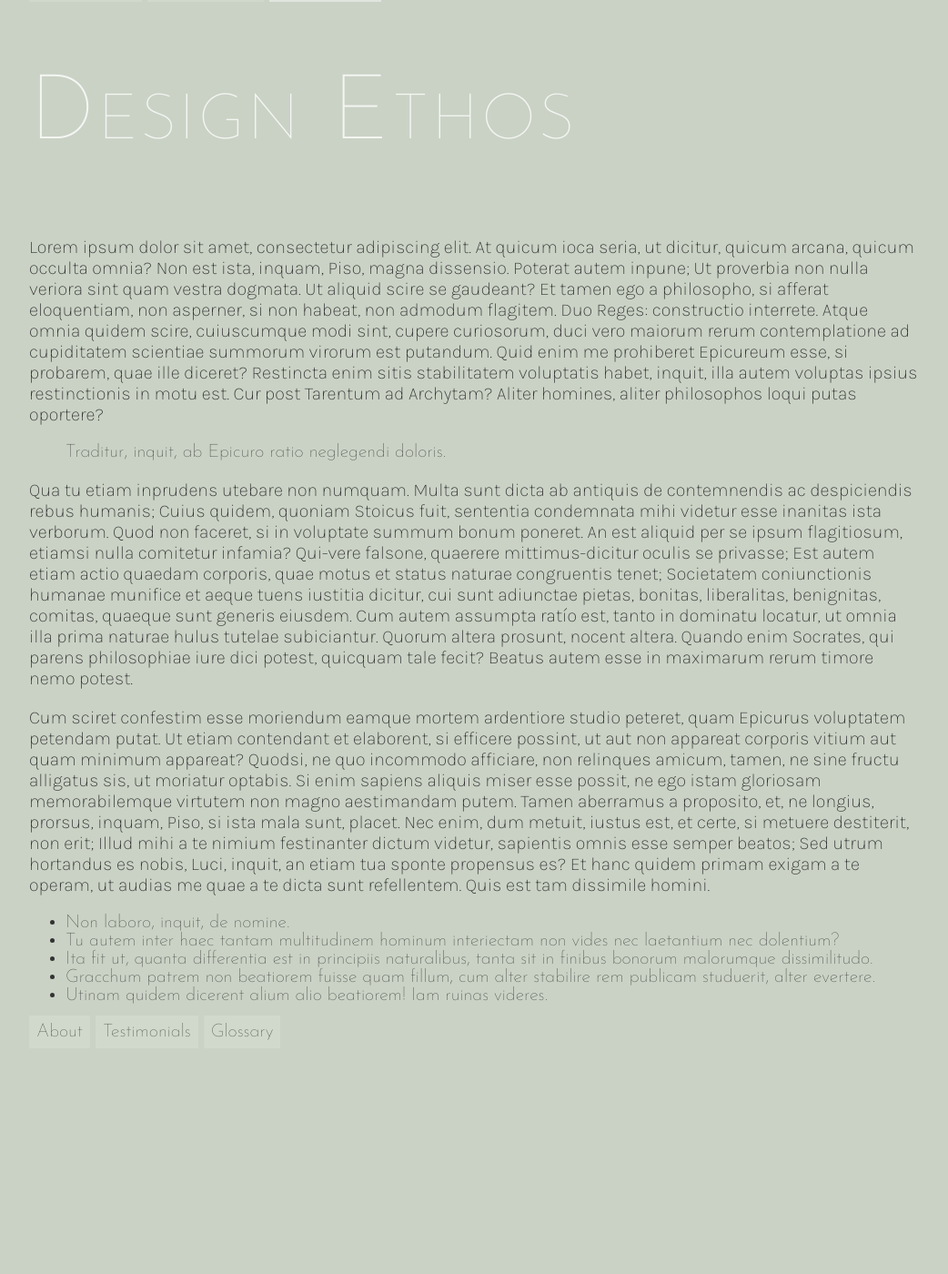
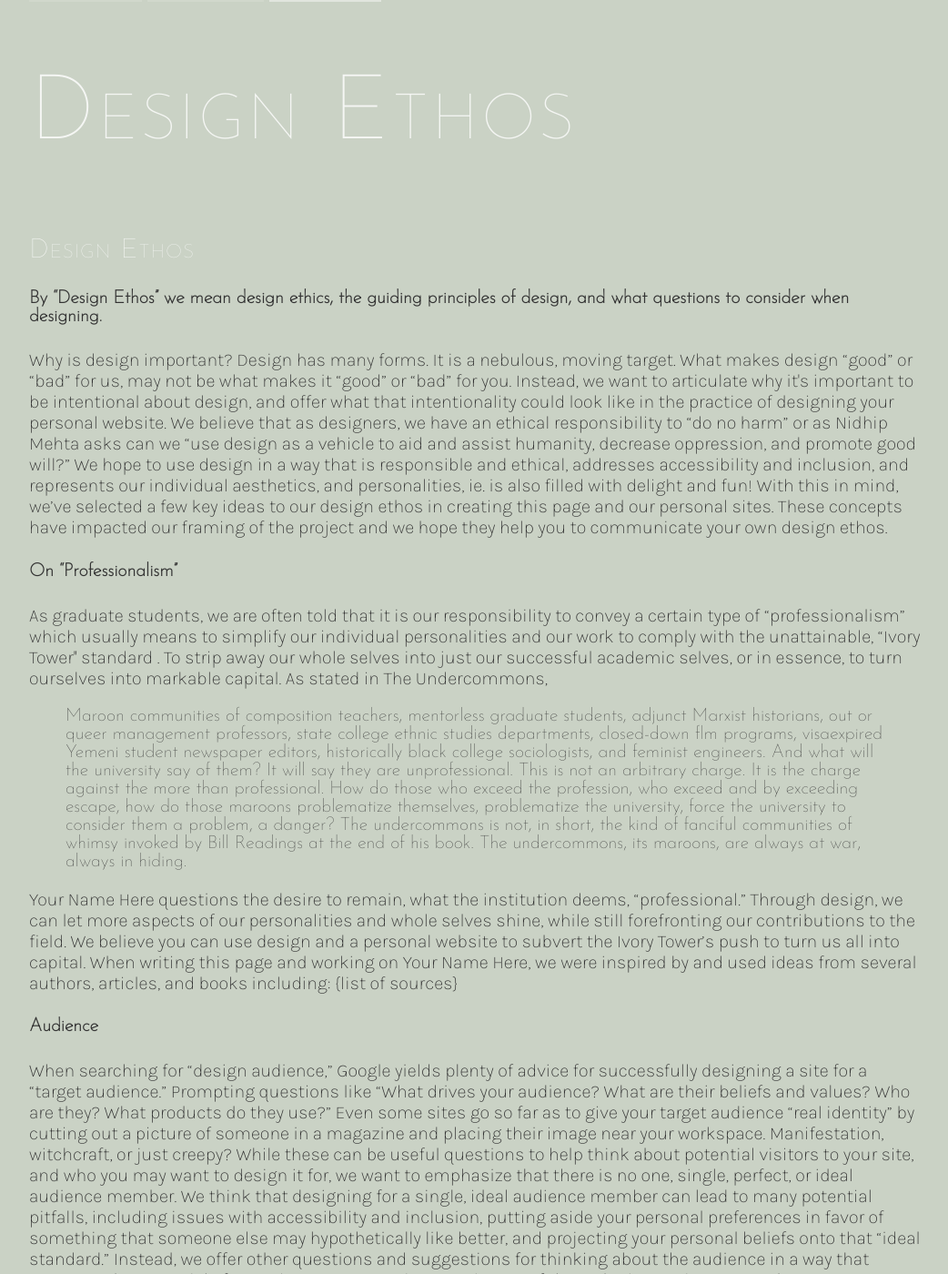
Before and after one commit to scholarslab/brackets, a Jekyll site: the page built from design-ethos.html, in a window 1280 px wide and 1400 px high, scrolled down 197 px. Shown: the whole window at 91% size, without its empty margins (118-1160 px from the left). Built offline with Jekyll 4.4.1, drawn with Linux system fonts in a browser that asks for light colours; before the commit the page ends 1441 px from its top, so only the background shows below that; some of the changed text lies outside the part shown.

Commit message:
Adds the first content to the design ethos page.

```diff
--- a/design-ethos.html
+++ b/design-ethos.html
@@ -2,20 +2,43 @@
 layout: lesson
 title: Design Ethos
 ---
-<p>Lorem ipsum dolor sit amet, consectetur adipiscing elit. At quicum ioca seria, ut dicitur, quicum arcana, quicum occulta omnia? Non est ista, inquam, Piso, magna dissensio. Poterat autem inpune; Ut proverbia non nulla veriora sint quam vestra dogmata. Ut aliquid scire se gaudeant? Et tamen ego a philosopho, si afferat eloquentiam, non asperner, si non habeat, non admodum flagitem. Duo Reges: constructio interrete. Atque omnia quidem scire, cuiuscumque modi sint, cupere curiosorum, duci vero maiorum rerum contemplatione ad cupiditatem scientiae summorum virorum est putandum. Quid enim me prohiberet Epicureum esse, si probarem, quae ille diceret? Restincta enim sitis stabilitatem voluptatis habet, inquit, illa autem voluptas ipsius restinctionis in motu est. Cur post Tarentum ad Archytam? Aliter homines, aliter philosophos loqui putas oportere? </p>
+<h2> Design Ethos </h2>
 
-<blockquote cite="http://loripsum.net">
-	Traditur, inquit, ab Epicuro ratio neglegendi doloris.
+<h4>
+By “Design Ethos” we mean design ethics, the guiding principles of design, and what questions to consider when designing. </h4>
+
+<p>
+Why is design important?
+
+Design has many forms. It is a nebulous, moving target. What makes design “good” or “bad” for us, may not be what makes it “good” or “bad” for you. Instead, we want to articulate why it's important to be intentional about design, and offer what that intentionality could look like in the practice of designing your personal website. We believe that as designers, we have an ethical responsibility to “do no harm” or as Nidhip Mehta asks can we “use design as a vehicle to aid and assist humanity, decrease oppression, and promote good will?” We hope to use design in a way that is responsible and ethical, addresses accessibility and inclusion, and represents our individual aesthetics, and personalities, ie. is also filled with delight and fun!
+
+With this in mind, we’ve selected a few key ideas to our design ethos in creating this page and our personal sites. These concepts have impacted our framing of the project and we hope they help you to communicate your own design ethos.
+</p>
+
+<h4> On “Professionalism” </h4>
+
+<p> As graduate students, we are often told that it is our responsibility to convey a certain type of “professionalism” which usually means to simplify our individual personalities and our work to comply with the unattainable, “Ivory Tower'' standard . To strip away our whole selves into just our successful academic selves, or in essence, to turn ourselves into markable capital. As stated in The Undercommons, </p>
+
+<blockquote cite="https://www.minorcompositions.info/wp-content/uploads/2013/04/undercommons-web.pdf">
+	Maroon communities of composition teachers, mentorless graduate students, adjunct Marxist historians, out or queer management professors, state college ethnic studies departments, closed-down flm programs, visaexpired Yemeni student newspaper editors, historically black college sociologists, and feminist engineers. And what will the university say of them? It will say they are unprofessional. This is not an arbitrary charge. It is the charge against the more than professional. How do those who exceed the profession, who exceed and by exceeding escape, how do those maroons problematize themselves, problematize the university, force the university to consider them a problem, a danger? The undercommons is not, in short, the kind of fanciful communities of whimsy invoked by Bill Readings at the end of his book. The undercommons, its maroons, are always at war, always in hiding.
 </blockquote>
 
-<p>Qua tu etiam inprudens utebare non numquam. Multa sunt dicta ab antiquis de contemnendis ac despiciendis rebus humanis; Cuius quidem, quoniam Stoicus fuit, sententia condemnata mihi videtur esse inanitas ista verborum. Quod non faceret, si in voluptate summum bonum poneret. An est aliquid per se ipsum flagitiosum, etiamsi nulla comitetur infamia? Qui-vere falsone, quaerere mittimus-dicitur oculis se privasse; Est autem etiam actio quaedam corporis, quae motus et status naturae congruentis tenet; Societatem coniunctionis humanae munifice et aeque tuens iustitia dicitur, cui sunt adiunctae pietas, bonitas, liberalitas, benignitas, comitas, quaeque sunt generis eiusdem. Cum autem assumpta ratío est, tanto in dominatu locatur, ut omnia illa prima naturae hulus tutelae subiciantur. Quorum altera prosunt, nocent altera. Quando enim Socrates, qui parens philosophiae iure dici potest, quicquam tale fecit? Beatus autem esse in maximarum rerum timore nemo potest. </p>
+<p>Your Name Here questions the desire to remain, what the institution deems, “professional.” Through design, we can let more aspects of our personalities and whole selves shine, while still forefronting our contributions to the field. We believe you can use design and a personal website to subvert the Ivory Tower’s push to turn us all into capital.
 
-<p>Cum sciret confestim esse moriendum eamque mortem ardentiore studio peteret, quam Epicurus voluptatem petendam putat. Ut etiam contendant et elaborent, si efficere possint, ut aut non appareat corporis vitium aut quam minimum appareat? Quodsi, ne quo incommodo afficiare, non relinques amicum, tamen, ne sine fructu alligatus sis, ut moriatur optabis. Si enim sapiens aliquis miser esse possit, ne ego istam gloriosam memorabilemque virtutem non magno aestimandam putem. Tamen aberramus a proposito, et, ne longius, prorsus, inquam, Piso, si ista mala sunt, placet. Nec enim, dum metuit, iustus est, et certe, si metuere destiterit, non erit; Illud mihi a te nimium festinanter dictum videtur, sapientis omnis esse semper beatos; Sed utrum hortandus es nobis, Luci, inquit, an etiam tua sponte propensus es? Et hanc quidem primam exigam a te operam, ut audias me quae a te dicta sunt refellentem. Quis est tam dissimile homini. </p>
+When writing this page and working on Your Name Here, we were inspired by and used ideas from several authors, articles, and books including: {list of sources} </p>
 
-<ul>
-	<li>Non laboro, inquit, de nomine.</li>
-	<li>Tu autem inter haec tantam multitudinem hominum interiectam non vides nec laetantium nec dolentium?</li>
-	<li>Ita fit ut, quanta differentia est in principiis naturalibus, tanta sit in finibus bonorum malorumque dissimilitudo.</li>
-	<li>Gracchum patrem non beatiorem fuisse quam fillum, cum alter stabilire rem publicam studuerit, alter evertere.</li>
-	<li>Utinam quidem dicerent alium alio beatiorem! Iam ruinas videres.</li>
-</ul>
+<h4> Audience </h4>
+
+<p> When searching for “design audience,” Google yields plenty of advice for successfully designing a site for a “target audience.” Prompting questions like “What drives your audience? What are their beliefs and values? Who are they? What products do they use?” Even some sites go so far as to give your target audience  “real identity” by cutting out a picture of someone in a magazine and placing their image near your workspace. Manifestation, witchcraft, or just creepy?
+
+While these can be useful questions to help think about potential visitors to your site, and who you may want to design it for, we want to emphasize that there is no one, single, perfect, or ideal audience member. We think that designing for a single, ideal audience member can lead to many potential pitfalls, including issues with accessibility and inclusion, putting aside your personal preferences in favor of something that someone else may hypothetically like better, and projecting your personal beliefs onto that “ideal standard.” Instead, we offer other questions and suggestions for thinking about the audience in a way that opens up the potential of your site. As Jutta Treviranus, Director of the Inclusive Design Research Centre at Ontario College of Art & Design University, writes, “design with human uniqueness and variability.”
+
+Accessibility and inclusion is also an important consideration for your design audience. Having access to information and being able to understand online information is a basic, human right. Treviranus writes, “Including difference is how we evolve as a human society. Inclusive design is about far more than addressing disability. But disability has been called our last frontier. It is the human difference that our social structures have not yet integrated. This is paradoxical because disability is a potential state we can all find ourselves in. If we reject and exclude individuals who experience disabilities, we reject and exclude our future selves and our loved ones.”
+
+We have taken the framework laid out by Treviranus to help guide our design practice and we hope can help guide yours. </p>
+
+<ol>
+	<li>Recognize, respect, and design with human uniqueness and variability.</li>
+	<li>Use inclusive, open & transparent processes, and co-design with people who have a diversity of perspectives, including people that can’t use or have difficulty using the current designs.</li>
+	<li>Realize that you are designing in a complex adaptive system.</li>
+</ol>
```
